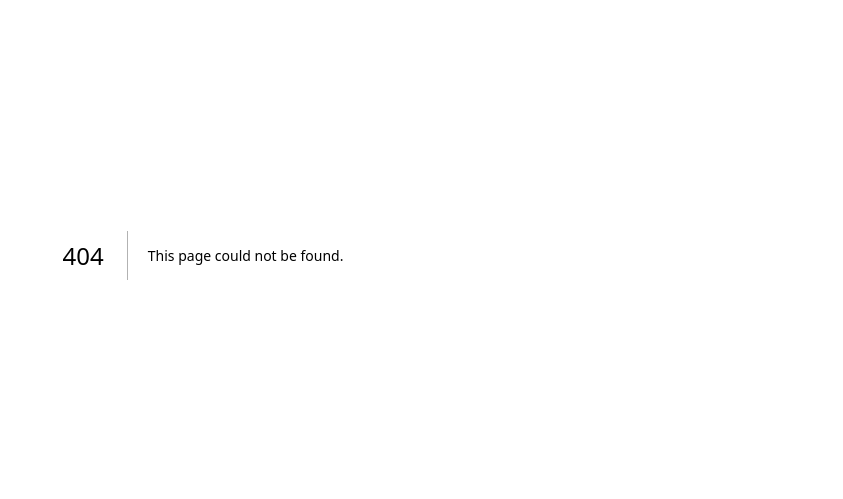
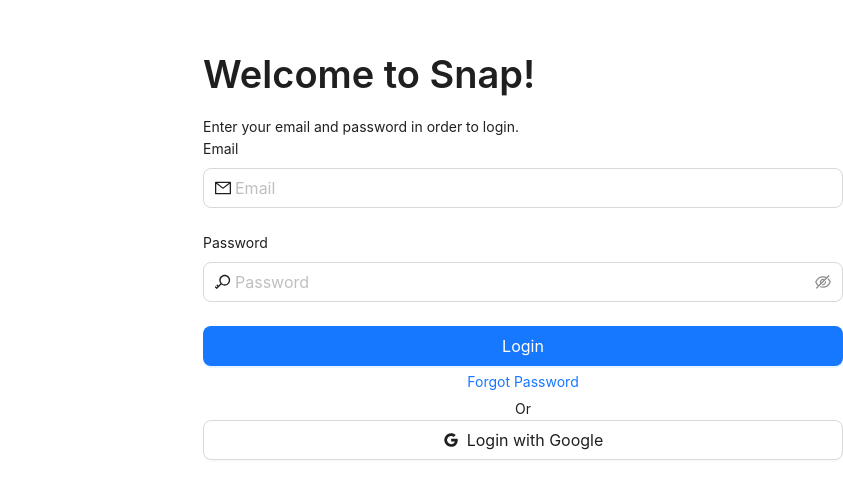
Before and after one commit to KevinChristian30/Snap-frontend, a Next.js app: page /login in a window 1280 px wide. Before the commit this address had no page. Shown: the part 145-644 px from the top of the page, without its empty margins (437-1280 px from the left). Built offline with nearby package versions, Linux system fonts and the light colour scheme.

Commit message:
added login form

```diff
--- /dev/null
+++ b/src/app/(auth)/login/page.tsx
@@ -0,0 +1,60 @@
+'use client'
+
+import { GoogleOutlined, KeyOutlined, MailOutlined } from '@ant-design/icons';
+import { Button, Form, Input, Typography } from 'antd'
+import React from 'react'
+
+const page = () => {
+  const [form] = Form.useForm();
+
+  return (
+    <div className='flex items-center h-screen'>
+      <div className='w-1/2'>
+
+      </div>
+      <div className='w-1/2'>
+        <Typography.Title>Welcome to Snap!</Typography.Title>
+        <Typography.Text>Enter your email and password in order to login.</Typography.Text>
+        <Form
+          form={form}
+          layout='vertical'
+          className='flex flex-col items-center'
+        >
+          <Form.Item label='Email' className='w-full'>
+            <Input
+              placeholder='Email'
+              size='large'
+              prefix={<MailOutlined />}
+            />
+          </Form.Item>
+          <Form.Item label='Password' className='w-full'>
+            <Input.Password
+              placeholder='Password'
+              size='large'
+              prefix={<KeyOutlined />}
+            />
+          </Form.Item>
+          <Button
+            type='primary'
+            htmlType='submit'
+            block
+            size='large'>
+              Login
+          </Button>
+          <Button type='link'>Forgot Password</Button>
+          <Typography.Text>Or</Typography.Text>
+          <Button
+            type='default'
+            block
+            size='large'
+            icon={<GoogleOutlined />}
+          >
+            Login with Google
+          </Button>
+        </Form>
+      </div>
+    </div>
+  )
+}
+
+export default page
--- a/src/app/globals.css
+++ b/src/app/globals.css
@@ -2,26 +2,7 @@
 @tailwind components;
 @tailwind utilities;
 
-:root {
-  --foreground-rgb: 0, 0, 0;
-  --background-start-rgb: 214, 219, 220;
-  --background-end-rgb: 255, 255, 255;
+* {
+  margin: 0;
+  padding: 0;
 }
-
-@media (prefers-color-scheme: dark) {
-  :root {
-    --foreground-rgb: 255, 255, 255;
-    --background-start-rgb: 0, 0, 0;
-    --background-end-rgb: 0, 0, 0;
-  }
-}
-
-body {
-  color: rgb(var(--foreground-rgb));
-  background: linear-gradient(
-      to bottom,
-      transparent,
-      rgb(var(--background-end-rgb))
-    )
-    rgb(var(--background-start-rgb));
-}
--- a/src/app/page.tsx
+++ b/src/app/page.tsx
@@ -2,112 +2,8 @@ import Image from 'next/image'
 
 export default function Home() {
   return (
-    <main className="flex min-h-screen flex-col items-center justify-between p-24">
-      <div className="z-10 max-w-5xl w-full items-center justify-between font-mono text-sm lg:flex">
-        <p className="fixed left-0 top-0 flex w-full justify-center border-b border-gray-300 bg-gradient-to-b from-zinc-200 pb-6 pt-8 backdrop-blur-2xl dark:border-neutral-800 dark:bg-zinc-800/30 dark:from-inherit lg:static lg:w-auto  lg:rounded-xl lg:border lg:bg-gray-200 lg:p-4 lg:dark:bg-zinc-800/30">
-          Get started by editing&nbsp;
-          <code className="font-mono font-bold">src/app/page.tsx</code>
-        </p>
-        <div className="fixed bottom-0 left-0 flex h-48 w-full items-end justify-center bg-gradient-to-t from-white via-white dark:from-black dark:via-black lg:static lg:h-auto lg:w-auto lg:bg-none">
-          <a
-            className="pointer-events-none flex place-items-center gap-2 p-8 lg:pointer-events-auto lg:p-0"
-            href="https://vercel.com?utm_source=create-next-app&utm_medium=appdir-template&utm_campaign=create-next-app"
-            target="_blank"
-            rel="noopener noreferrer"
-          >
-            By{' '}
-            <Image
-              src="/vercel.svg"
-              alt="Vercel Logo"
-              className="dark:invert"
-              width={100}
-              height={24}
-              priority
-            />
-          </a>
-        </div>
-      </div>
+    <div className="">
 
-      <div className="relative flex place-items-center before:absolute before:h-[300px] before:w-[480px] before:-translate-x-1/2 before:rounded-full before:bg-gradient-radial before:from-white before:to-transparent before:blur-2xl before:content-[''] after:absolute after:-z-20 after:h-[180px] after:w-[240px] after:translate-x-1/3 after:bg-gradient-conic after:from-sky-200 after:via-blue-200 after:blur-2xl after:content-[''] before:dark:bg-gradient-to-br before:dark:from-transparent before:dark:to-blue-700 before:dark:opacity-10 after:dark:from-sky-900 after:dark:via-[#0141ff] after:dark:opacity-40 before:lg:h-[360px] z-[-1]">
-        <Image
-          className="relative dark:drop-shadow-[0_0_0.3rem_#ffffff70] dark:invert"
-          src="/next.svg"
-          alt="Next.js Logo"
-          width={180}
-          height={37}
-          priority
-        />
-      </div>
-
-      <div className="mb-32 grid text-center lg:max-w-5xl lg:w-full lg:mb-0 lg:grid-cols-4 lg:text-left">
-        <a
-          href="https://nextjs.org/docs?utm_source=create-next-app&utm_medium=appdir-template&utm_campaign=create-next-app"
-          className="group rounded-lg border border-transparent px-5 py-4 transition-colors hover:border-gray-300 hover:bg-gray-100 hover:dark:border-neutral-700 hover:dark:bg-neutral-800/30"
-          target="_blank"
-          rel="noopener noreferrer"
-        >
-          <h2 className={`mb-3 text-2xl font-semibold`}>
-            Docs{' '}
-            <span className="inline-block transition-transform group-hover:translate-x-1 motion-reduce:transform-none">
-              -&gt;
-            </span>
-          </h2>
-          <p className={`m-0 max-w-[30ch] text-sm opacity-50`}>
-            Find in-depth information about Next.js features and API.
-          </p>
-        </a>
-
-        <a
-          href="https://nextjs.org/learn?utm_source=create-next-app&utm_medium=appdir-template-tw&utm_campaign=create-next-app"
-          className="group rounded-lg border border-transparent px-5 py-4 transition-colors hover:border-gray-300 hover:bg-gray-100 hover:dark:border-neutral-700 hover:dark:bg-neutral-800/30"
-          target="_blank"
-          rel="noopener noreferrer"
-        >
-          <h2 className={`mb-3 text-2xl font-semibold`}>
-            Learn{' '}
-            <span className="inline-block transition-transform group-hover:translate-x-1 motion-reduce:transform-none">
-              -&gt;
-            </span>
-          </h2>
-          <p className={`m-0 max-w-[30ch] text-sm opacity-50`}>
-            Learn about Next.js in an interactive course with&nbsp;quizzes!
-          </p>
-        </a>
-
-        <a
-          href="https://vercel.com/templates?framework=next.js&utm_source=create-next-app&utm_medium=appdir-template&utm_campaign=create-next-app"
-          className="group rounded-lg border border-transparent px-5 py-4 transition-colors hover:border-gray-300 hover:bg-gray-100 hover:dark:border-neutral-700 hover:dark:bg-neutral-800/30"
-          target="_blank"
-          rel="noopener noreferrer"
-        >
-          <h2 className={`mb-3 text-2xl font-semibold`}>
-            Templates{' '}
-            <span className="inline-block transition-transform group-hover:translate-x-1 motion-reduce:transform-none">
-              -&gt;
-            </span>
-          </h2>
-          <p className={`m-0 max-w-[30ch] text-sm opacity-50`}>
-            Explore the Next.js 13 playground.
-          </p>
-        </a>
-
-        <a
-          href="https://vercel.com/new?utm_source=create-next-app&utm_medium=appdir-template&utm_campaign=create-next-app"
-          className="group rounded-lg border border-transparent px-5 py-4 transition-colors hover:border-gray-300 hover:bg-gray-100 hover:dark:border-neutral-700 hover:dark:bg-neutral-800/30"
-          target="_blank"
-          rel="noopener noreferrer"
-        >
-          <h2 className={`mb-3 text-2xl font-semibold`}>
-            Deploy{' '}
-            <span className="inline-block transition-transform group-hover:translate-x-1 motion-reduce:transform-none">
-              -&gt;
-            </span>
-          </h2>
-          <p className={`m-0 max-w-[30ch] text-sm opacity-50`}>
-            Instantly deploy your Next.js site to a shareable URL with Vercel.
-          </p>
-        </a>
-      </div>
-    </main>
+    </div>
   )
 }
--- a/tailwind.config.ts
+++ b/tailwind.config.ts
@@ -16,5 +16,8 @@ const config: Config = {
     },
   },
   plugins: [],
+  corePlugins: {
+    preflight: false
+  }
 }
 export default config
```
Also changed, not shown: package.json (+7 -5 lines), 1 other file (tests, documents, lock files or other folders).
